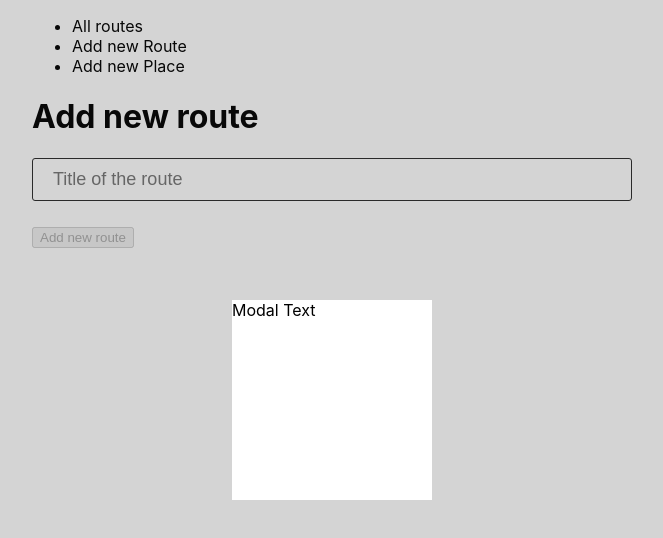
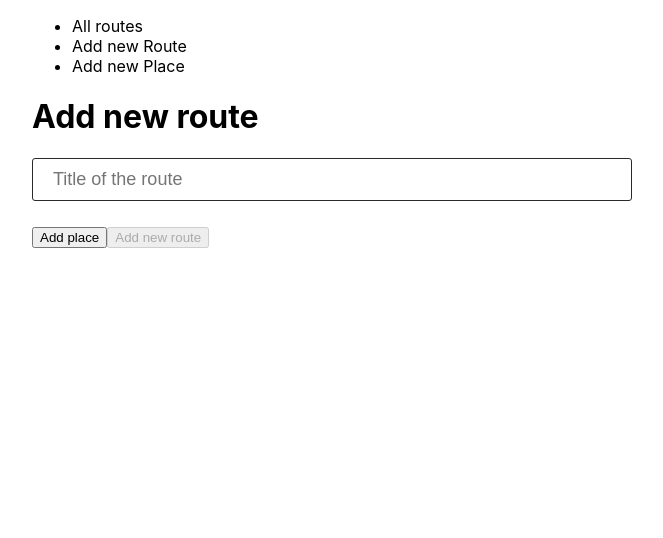
Before and after one commit to MaWr1k/react-traveller-app, a Next.js app: page /add-new-route in a window 1280 px wide. Shown: the top 538 px of the page, without its empty margins (308-971 px from the left). Built offline with nearby package versions, Linux system fonts and the light colour scheme; no server answers; the database is empty.

Commit message:
modal basic functional

```diff
--- a/components/common/UI/Modal.js
+++ b/components/common/UI/Modal.js
@@ -2,10 +2,10 @@ import React from 'react';
 
 import classes from './Modal.module.css';
 
-const Modal = () => {
+const Modal = ({onClose}) => {
   return (
-    <div className={classes['modal-container']}>
-      <div className={classes['modal-body']}>
+    <div className={classes['modal-container']} onClick={onClose}>
+      <div className={classes['modal-body']} onClick={(e)=>{e.stopPropagation()}}>
         Modal Text
       </div>
     </div>
--- a/components/common/UI/Modal.module.css
+++ b/components/common/UI/Modal.module.css
@@ -1,29 +1,30 @@
-.modal-container{
+.modal-container {
     position: fixed;
     top: 0;
     left: 0;
     width: 100%;
     height: 100%;
     transition-duration: 0.4s;
-    background-color: rgba(42,42,42, 0.2);
+    background-color: rgba(42, 42, 42, 0.2);
     display: flex;
     align-items: center;
     justify-content: center;
-    /*opacity: 0;*/
-    /*pointer-events: all;*/
-    -webkit-animation: .3s cubic-bezier(.38,.1,.36,.9) forwards a;
+    -webkit-animation: .3s cubic-bezier(.38, .1, .36, .9) forwards a;
 }
-.modal-container.open{
+
+.modal-container.open {
     opacity: 1;
     pointer-events: all;
 }
-.modal-body{
+
+.modal-body {
     width: 200px;
     height: 200px;
     background-color: #fff;
     /*opacity: 0;*/
     transition-duration: 0.4s;
 }
-.modal-container.open .modal-body{
+
+.modal-container.open .modal-body {
     opacity: 1;
 }
--- a/pages/add-new-route.js
+++ b/pages/add-new-route.js
@@ -3,6 +3,7 @@ import {useSelector, useDispatch} from "react-redux";
 
 import myMongoConnect from "../components/helpers/mongo-connect";
 import ModalPortal from "../HOC/ModalPortal";
+import {placesActions} from "../store/placesSlice";
 
 import Modal from "../components/common/UI/Modal";
 import Input from "../components/common/form/Input";
@@ -11,17 +12,22 @@ import useInput from "../hooks/use-input";
 
 
 const AddNewRoute = ({places}) => {
-
+  const dispatch = useDispatch();
   const isShowModal = useSelector(state => state.places.isShowModal);
 
   const title = useInput(value => value.length > 3);
 
 
 
-  // console.log(places);
+  const addPlaceHandler = () => {
+    dispatch(placesActions.toggleModal());
+  }
+  const onCloseHandler = (e) => {
+
+    dispatch(placesActions.toggleModal());
+  }
   const formHandler = (e) => {
     e.preventDefault();
-    console.log(e);
 
     title.reset();
   }
@@ -44,10 +50,11 @@ const AddNewRoute = ({places}) => {
           hasErrors={title.hasErrors}
           onChange={title.valueChangeHandler}
           onBlur={title.inputBlurHandler} />
+        <button type='button' onClick={addPlaceHandler}> Add place </button>
         <button type='submit' disabled={!formIsCorrect}> Add new route </button>
       </form>
-      {!isShowModal && <ModalPortal>
-        <Modal/>
+      {isShowModal && <ModalPortal>
+        <Modal onClose={onCloseHandler}/>
       </ModalPortal>}
 
     </Fragment>
--- a/store/placesSlice.js
+++ b/store/placesSlice.js
@@ -10,8 +10,8 @@ const placesSlice = createSlice({
   name:'places',
   initialState,
   reducers:{
-    checkTitle:(state)=>{
-      console.log(state);
+    toggleModal:(state)=>{
+      state.isShowModal = !state.isShowModal;
     }
   }
 });
```
Lines whose indentation alone changed are shown as unchanged.
